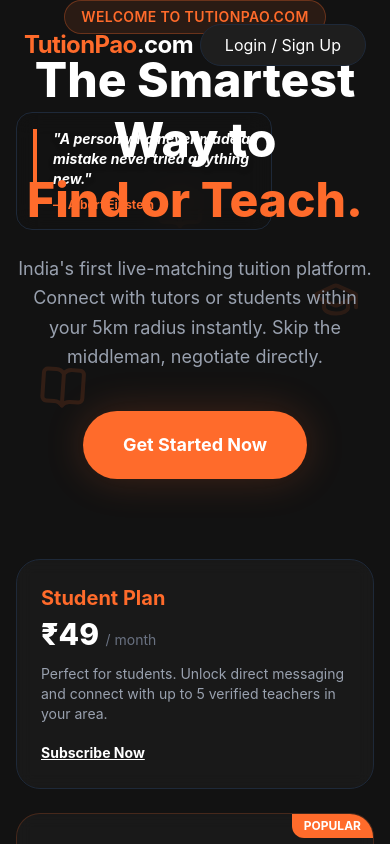
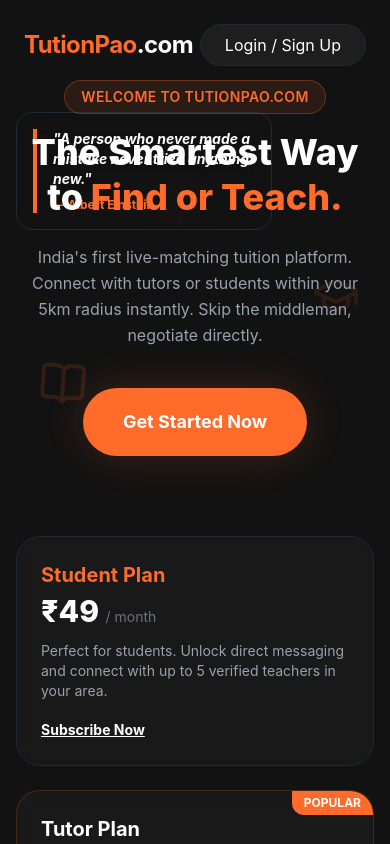
Before and after one commit to theone6566/tutionpao-app, a React (Vite) app: page / in a window 390 px wide. Shown: the top 844 px of the page. Built offline with nearby package versions, Linux system fonts and the light colour scheme; no server answers.

Commit message:
Fix: Reverted API to HTTPS and adjusted mobile headline layout

```diff
--- a/src/context/AppContext.jsx
+++ b/src/context/AppContext.jsx
@@ -4,7 +4,7 @@
 const AppContext = createContext();
 
 // Railway Backend Public URL
-const API_BASE = "http://tutionpao-backend-production.up.railway.app";
+const API_BASE = "https://tutionpao-backend-production.up.railway.app";
 
 export function AppProvider({ children }) {
   const [user, setUser] = useState(() => {
--- a/src/pages/Home.jsx
+++ b/src/pages/Home.jsx
@@ -7,8 +7,7 @@
 
 export default function Home() {
   const navigate = useNavigate();
-  const { user } = useAppContext();
-  const [paymentPlan, setPaymentPlan] = useState(null);
+  const { user, initiatePayment } = useAppContext();
 
   return (
     <motion.div
@@ -18,12 +17,6 @@
       transition={{ duration: 0.5 }}
       className="relative min-h-screen bg-[#121212] text-white font-sans overflow-hidden"
     >
-      <MockPaymentGateway
-        isOpen={!!paymentPlan}
-        onClose={() => setPaymentPlan(null)}
-        plan={paymentPlan?.name}
-        price={paymentPlan?.price}
-      />
       <AnimatedBackground />
 
       {/* Navbar */}
@@ -46,16 +39,16 @@
 
       {/* Hero Section */}
       <main className="relative z-10 flex flex-col items-center justify-center min-h-screen px-4 text-center">
-        <div className="mb-4 inline-block px-4 py-1.5 rounded-full border border-[#FF6B2B]/30 bg-[#FF6B2B]/10 text-[#FF6B2B] text-sm font-semibold tracking-wide">
+        <div className="mt-20 mb-4 inline-block px-4 py-1.5 rounded-full border border-[#FF6B2B]/30 bg-[#FF6B2B]/10 text-[#FF6B2B] text-sm font-semibold tracking-wide">
           WELCOME TO TUTIONPAO.COM
         </div>
 
-        <h1 className="text-5xl md:text-7xl font-extrabold mb-6 leading-tight max-w-4xl">
-          The Smartest Way to <br/>
+        <h1 className="text-4xl md:text-7xl font-extrabold mb-6 leading-tight max-w-4xl px-2">
+          The Smartest Way to <br className="hidden md:block" />
           <span className="text-[#FF6B2B]">Find or Teach.</span>
         </h1>
 
-        <p className="text-gray-400 text-lg md:text-xl max-w-2xl mx-auto mb-10 leading-relaxed">
+        <p className="text-gray-400 text-base md:text-xl max-w-2xl mx-auto mb-10 leading-relaxed px-4">
           India's first live-matching tuition platform. Connect with tutors or students within your 5km radius instantly. Skip the middleman, negotiate directly.
         </p>
 
@@ -69,7 +62,7 @@
         {/* Pricing Peek */}
         <div className="mt-20 grid grid-cols-1 md:grid-cols-2 gap-6 max-w-4xl w-full">
           <div
-            onClick={() => setPaymentPlan({ name: 'Student', price: 49 })}
+            onClick={() => initiatePayment(49, 'Student')}
             className="bg-[#1E1E1E]/60 backdrop-blur border border-gray-800 rounded-3xl p-6 text-left relative overflow-hidden group hover:border-[#FF6B2B]/50 transition cursor-pointer"
           >
             <h3 className="text-[#FF6B2B] font-bold text-xl mb-1">Student Plan</h3>
@@ -78,7 +71,7 @@
             <button className="text-sm font-bold text-white group-hover:text-[#FF6B2B] transition underline">Subscribe Now</button>
           </div>
           <div
-            onClick={() => setPaymentPlan({ name: 'Tutor', price: 199 })}
+            onClick={() => initiatePayment(199, 'Tutor')}
             className="bg-[#1E1E1E]/60 backdrop-blur border border-[#FF6B2B]/20 rounded-3xl p-6 text-left relative overflow-hidden group hover:border-[#FF6B2B] transition cursor-pointer"
           >
             <div className="absolute top-0 right-0 bg-[#FF6B2B] text-xs font-bold px-3 py-1 rounded-bl-xl">POPULAR</div>
```
